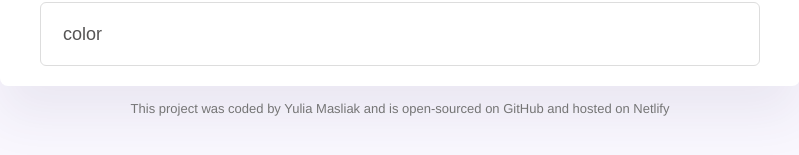
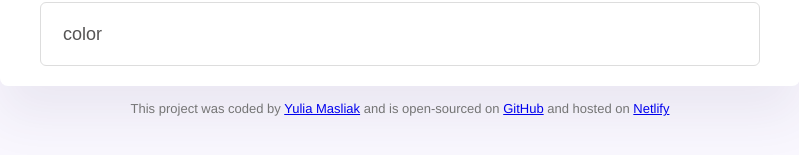
Before and after one commit to yuliaMasliak/dictionary-app, a React (Create React App) app: page / in a window 1280 px wide. Shown: the part 291-446 px from the top of the page, without its empty margins (240-1039 px from the left). Built offline with nearby package versions, Linux system fonts and the light colour scheme; no server answers.

Commit message:
feat: add link to footer

```diff
--- a/src/App.js
+++ b/src/App.js
@@ -14,7 +14,7 @@ function App() {
 <Dictionary />
       </main>
       <footer>
-      This project was coded by Yulia Masliak and is open-sourced on GitHub and hosted on Netlify
+      This project was coded by <a href="https://github.com/yuliaMasliak" target="_blank">Yulia Masliak</a> and is open-sourced on <a href="https://github.com/yuliaMasliak/dictionary-app" targrt="_blank">GitHub</a> and hosted on <a href="https://fastidious-cannoli-88e429.netlify.app/" target="_blank">Netlify</a>
       </footer>
     </div></div>
   );
```
